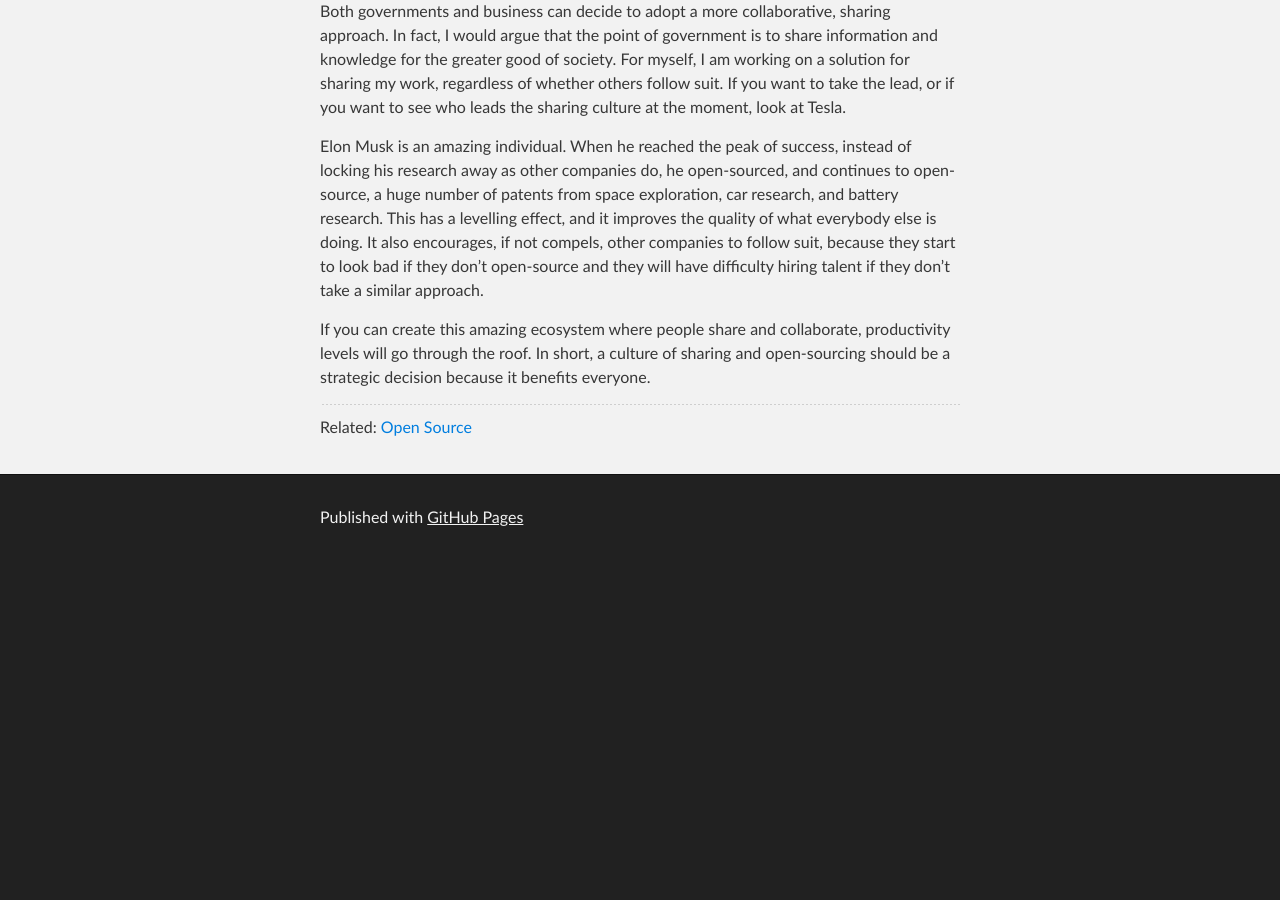
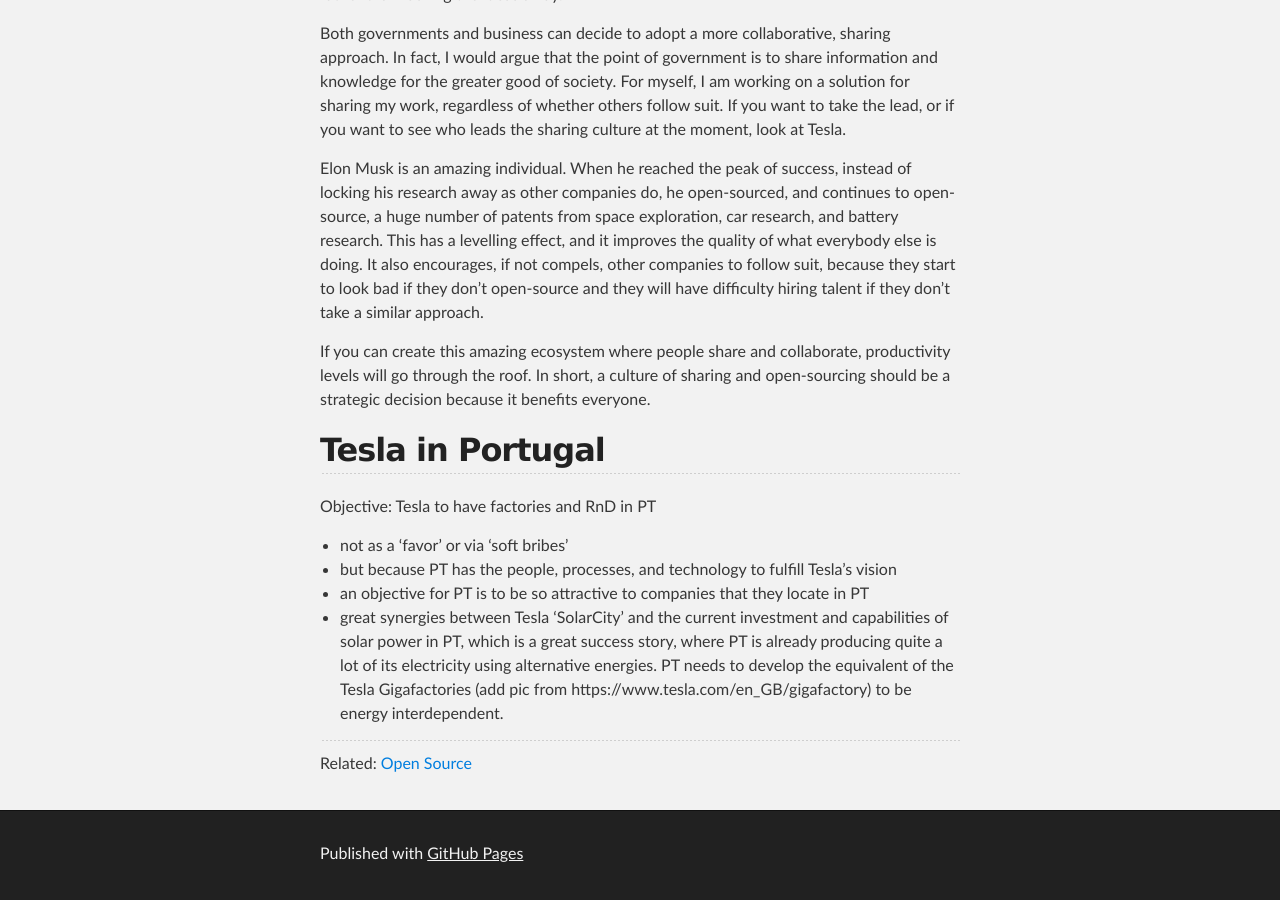
Before and after one commit to DinisCruz/Book_Hacking_Portugal, a Jekyll site: the page built from Articles/Sharing-is-a-very-emotional-practice.md, in a window 1280 px wide and 900 px high, scrolled down 1784 px. Built offline with Jekyll 4.4.1, drawn with Linux system fonts in a browser that asks for light colours; before the commit the page ends 2348 px from its top, so only the background shows below that.

Commit message:
Update Sharing-is-a-very-emotional-practice.md

```diff
--- a/Articles/Sharing-is-a-very-emotional-practice.md
+++ b/Articles/Sharing-is-a-very-emotional-practice.md
@@ -26,7 +26,7 @@ Ultimately, what we want is a situation where the sharing of information is prom
 
 A license gives you the ability to do something, so you don't have to ask permission and that is the key. That is why collaboration happens a lot more even within a company when you have open licenses.
 
-### Creating a sharing culture
+## Creating a sharing culture
 
 Sharing is difficult, but I believe that Portugal, and other countries, should adopt an open-source culture. They should adopt Creative Commons as a core, strategic value that promotes sharing, and sets an agenda where the default approach is to share and collaborate. If you don't share, the quality of your work will be adversely effected.
 
@@ -40,5 +40,14 @@ Elon Musk is an amazing individual. When he reached the peak of success, instead
 
 If you can create this amazing ecosystem where people share and collaborate, productivity levels will go through the roof. In short, a culture of sharing and open-sourcing should be a strategic decision because it benefits everyone.
 
+## Tesla in Portugal
+Objective: Tesla to have factories and RnD in PT
+  * not as a 'favor' or via 'soft bribes'
+  * but because PT has the people, processes, and technology to fulfill Tesla’s vision
+  * an objective for PT is to be so attractive to companies that they locate in PT
+  * great synergies between Tesla 'SolarCity' and the current investment and capabilities of solar power in PT, which is a great success story, where PT is already producing quite a lot of its electricity using alternative energies.
+PT needs to develop the equivalent of the Tesla Gigafactories (add pic from https://www.tesla.com/en_GB/gigafactory) to be energy interdependent.
+
+
 ---
 Related: [Open Source](Open-Source.html)
```
